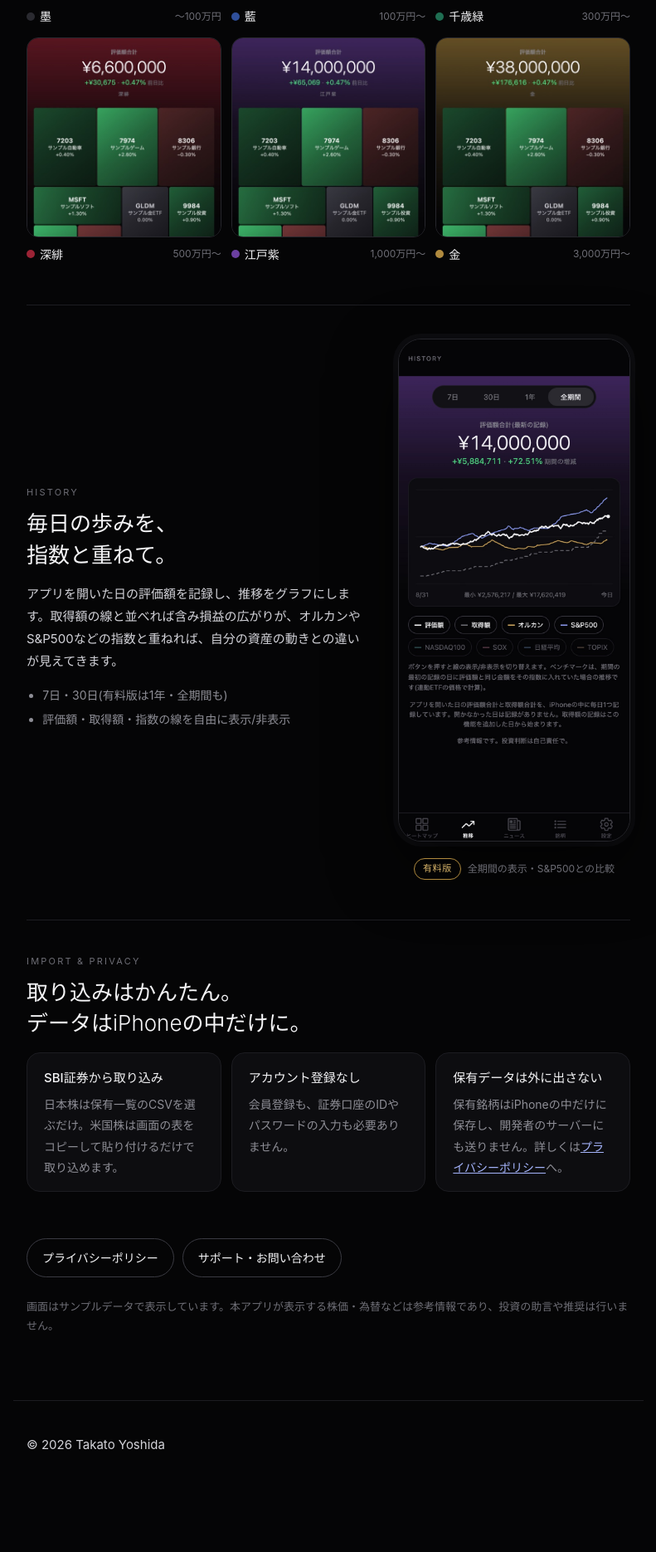
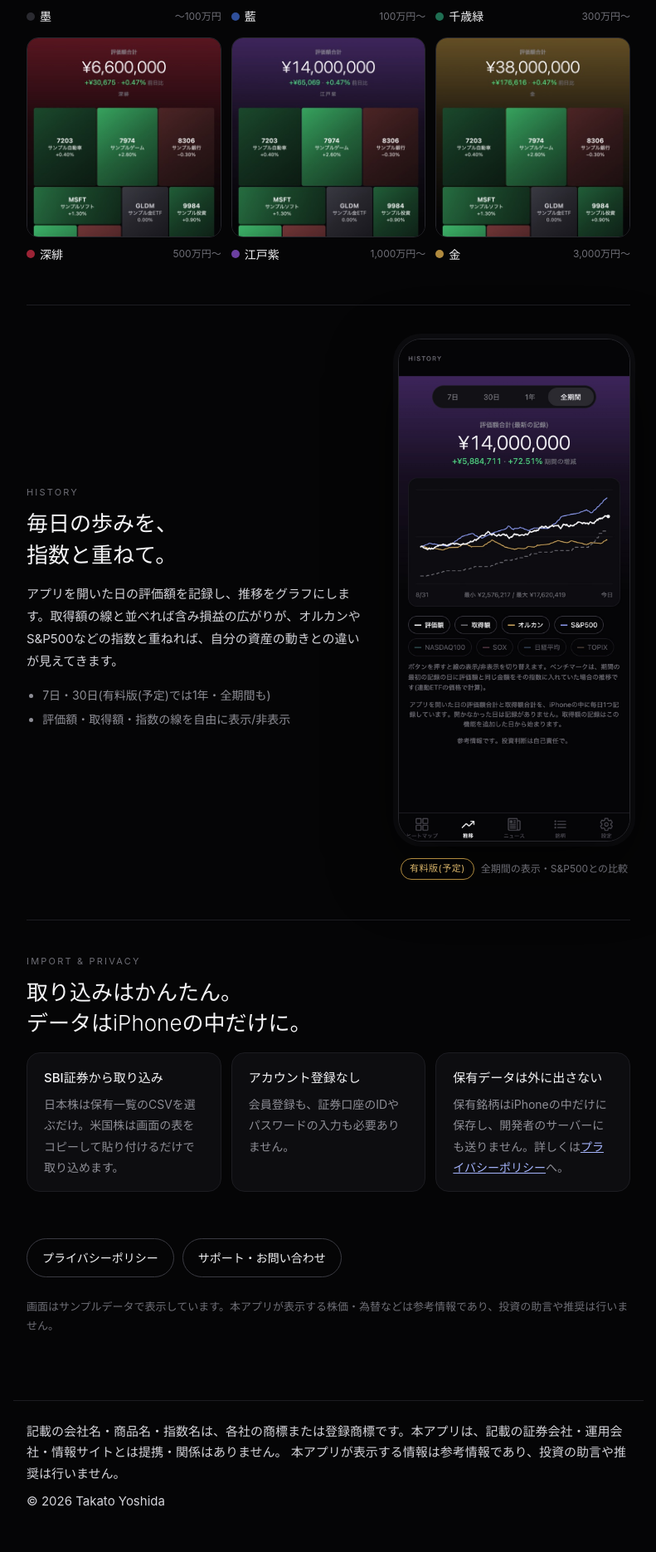
Before and after one commit to kasane-app/kasane-app.github.io, a Jekyll site: the page built from index.html, in a window 1280 px wide. Shown: the part 1694-3564 px from the top of the page at 83% size, without its empty margins (244-1035 px from the left). Built offline with Jekyll 4.4.1, drawn with Linux system fonts in a browser that asks for light colours; before the commit the page ends 3503 px from its top, so only the background shows below that.

Commit message:
商標・提携関係の注記、有料版(予定)の表記

```diff
--- a/_layouts/default.html
+++ b/_layouts/default.html
@@ -21,6 +21,10 @@
     {{ content }}
   </main>
   <footer class="site-footer">
+    <p>
+      記載の会社名・商品名・指数名は、各社の商標または登録商標です。本アプリは、記載の証券会社・運用会社・情報サイトとは提携・関係はありません。
+      本アプリが表示する情報は参考情報であり、投資の助言や推奨は行いません。
+    </p>
     <p>© {{ 'now' | date: '%Y' }} Takato Yoshida</p>
   </footer>
 </body>
--- a/assets/style.css
+++ b/assets/style.css
@@ -80,6 +80,7 @@ th { color: var(--muted); font-weight: 500; white-space: nowrap; }
   margin: 16px 0;
 }
 
+.site-footer p { margin: 0 0 8px; line-height: 1.7; }
 .site-footer {
   max-width: 760px;
   margin: 0 auto;
--- a/index.html
+++ b/index.html
@@ -79,13 +79,13 @@ description: 日本株・米国株の保有を、ヒートマップでひと目
       アプリを開いた日の評価額を記録し、推移をグラフにします。取得額の線と並べれば含み損益の広がりが、オルカンやS&amp;P500などの指数と重ねれば、自分の資産の動きとの違いが見えてきます。
     </p>
     <ul class="points">
-      <li>7日・30日(有料版は1年・全期間も)</li>
+      <li>7日・30日(有料版(予定)では1年・全期間も)</li>
       <li>評価額・取得額・指数の線を自由に表示/非表示</li>
     </ul>
   </div>
   <figure class="phone">
-    <img src="{{ '/assets/screens/history.jpg' | relative_url }}" alt="推移の画面(有料版・全期間)。評価額の線、取得額の点線、オルカンとS&amp;P500の線が重ねて表示されている" loading="lazy" width="402" height="874">
-    <figcaption class="phone-caption"><span class="badge">有料版</span>全期間の表示・S&amp;P500との比較</figcaption>
+    <img src="{{ '/assets/screens/history.jpg' | relative_url }}" alt="推移の画面(有料版(予定)・全期間)。評価額の線、取得額の点線、オルカンとS&amp;P500の線が重ねて表示されている" loading="lazy" width="402" height="874">
+    <figcaption class="phone-caption"><span class="badge">有料版(予定)</span>全期間の表示・S&amp;P500との比較</figcaption>
   </figure>
 </section>
 
```
